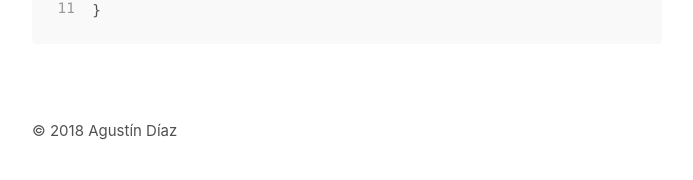
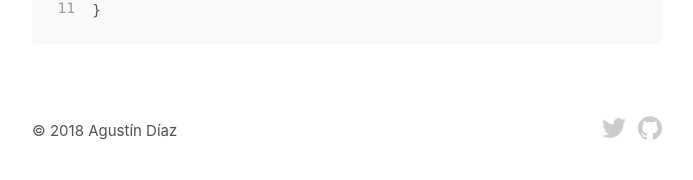
Before and after one commit to HiroAgustin/adiaz.uy-legacy, a Jekyll site: the page built from index.html, in a window 1280 px wide. Shown: the part 1747-1927 px from the top of the page, without its empty margins (293-986 px from the left). Built offline with Jekyll 4.4.1, drawn with Linux system fonts in a browser that asks for light colours; the list of posts is cut into pages by our own code.

Commit message:
Add twitter and github links to the site

```diff
--- /dev/null
+++ b/_includes/icon-github.html
@@ -0,0 +1,3 @@
+<svg class="Icon" role="img" viewBox="0 0 24 24" xmlns="http://www.w3.org/2000/svg">
+  <path d="M12 .297c-6.63 0-12 5.373-12 12 0 5.303 3.438 9.8 8.205 11.385.6.113.82-.258.82-.577 0-.285-.01-1.04-.015-2.04-3.338.724-4.042-1.61-4.042-1.61C4.422 18.07 3.633 17.7 3.633 17.7c-1.087-.744.084-.729.084-.729 1.205.084 1.838 1.236 1.838 1.236 1.07 1.835 2.809 1.305 3.495.998.108-.776.417-1.305.76-1.605-2.665-.3-5.466-1.332-5.466-5.93 0-1.31.465-2.38 1.235-3.22-.135-.303-.54-1.523.105-3.176 0 0 1.005-.322 3.3 1.23.96-.267 1.98-.399 3-.405 1.02.006 2.04.138 3 .405 2.28-1.552 3.285-1.23 3.285-1.23.645 1.653.24 2.873.12 3.176.765.84 1.23 1.91 1.23 3.22 0 4.61-2.805 5.625-5.475 5.92.42.36.81 1.096.81 2.22 0 1.606-.015 2.896-.015 3.286 0 .315.21.69.825.57C20.565 22.092 24 17.592 24 12.297c0-6.627-5.373-12-12-12"/>
+</svg>
--- /dev/null
+++ b/_includes/icon-twitter.html
@@ -0,0 +1,3 @@
+<svg class="Icon" role="img" viewBox="0 0 24 24" xmlns="http://www.w3.org/2000/svg">
+  <path d="M23.954 4.569c-.885.389-1.83.654-2.825.775 1.014-.611 1.794-1.574 2.163-2.723-.951.555-2.005.959-3.127 1.184-.896-.959-2.173-1.559-3.591-1.559-2.717 0-4.92 2.203-4.92 4.917 0 .39.045.765.127 1.124C7.691 8.094 4.066 6.13 1.64 3.161c-.427.722-.666 1.561-.666 2.475 0 1.71.87 3.213 2.188 4.096-.807-.026-1.566-.248-2.228-.616v.061c0 2.385 1.693 4.374 3.946 4.827-.413.111-.849.171-1.296.171-.314 0-.615-.03-.916-.086.631 1.953 2.445 3.377 4.604 3.417-1.68 1.319-3.809 2.105-6.102 2.105-.39 0-.779-.023-1.17-.067 2.189 1.394 4.768 2.209 7.557 2.209 9.054 0 13.999-7.496 13.999-13.986 0-.209 0-.42-.015-.63.961-.689 1.8-1.56 2.46-2.548l-.047-.02z"/>
+</svg>
--- a/_layouts/default.html
+++ b/_layouts/default.html
@@ -14,10 +14,23 @@
         {{ content }}
       </main>
 
-      <footer class="footer">
+      <footer class="Footer">
         <small>
           &copy; <time datetime="{{ site.time | date_to_xmlschema }}">{{ site.time | date: '%Y' }}</time> Agustín Díaz
         </small>
+
+        <ul class="Footer__Nav">
+          <li class="Footer__Nav__Item">
+            <a class="Footer__Nav__Link Footer__Nav__Link--Twitter" title="Agustin’s Twitter" href="https://twitter.com/HiroAgustin/">
+              {% include icon-twitter.html %}
+            </a>
+          </li>
+          <li class="Footer__Nav__Item">
+            <a class="Footer__Nav__Link Footer__Nav__Link--GitHub" title="Agustin’s GitHub" href="https://github.com/HiroAgustin/">
+              {% include icon-github.html %}
+            </a>
+          </li>
+        </ul>
       </footer>
     </div>
 
--- a/_sass/_base.scss
+++ b/_sass/_base.scss
@@ -29,6 +29,10 @@ body {
   background-color: $body-bg;
   -webkit-text-size-adjust: 100%;
       -ms-text-size-adjust: 100%;
+}
+
+svg {
+  fill: currentColor;
 }
 
 // No `:visited` state is required by default (browsers will use `a`)
--- /dev/null
+++ b/_sass/_footer.scss
@@ -0,0 +1,49 @@
+.Footer {
+  align-items: center;
+  display: flex;
+  justify-content: space-between;
+  margin-bottom: 2rem;
+
+  &__Nav {
+    display: flex;
+    list-style: none;
+    margin: 0;
+    padding: 0;
+
+    &__Item {
+      margin: 0 6px;
+
+      &:first-child {
+        margin-left: 0;
+      }
+
+      &:last-child {
+        margin-right: 0;
+      }
+    }
+
+    &__Link {
+      color: $gray-2;
+      transition: color .15s ease-out;
+
+      &--GitHub {
+        &:hover, &:focus {
+          border-color: $GitHub;
+          color: $GitHub;
+        }
+      }
+
+      &--Twitter {
+        &:hover, &:focus {
+          border-color: $Twitter;
+          color: $Twitter;
+        }
+      }
+
+      .Icon {
+        height: 24px;
+        width: 24px;
+      }
+    }
+  }
+}
--- a/_sass/_layout.scss
+++ b/_sass/_layout.scss
@@ -9,7 +9,3 @@
   margin-left:  auto;
   margin-right: auto;
 }
-
-footer {
-  margin-bottom: 2rem;
-}
--- a/_sass/_variables.scss
+++ b/_sass/_variables.scss
@@ -28,3 +28,7 @@ $large-font-size: 18px;
 
 $code-font-family: Menlo, Monaco, "Courier New", monospace;
 $code-color: #bf616a;
+
+// Brands
+$Twitter: #1DA1F2;
+$GitHub: #181717;
--- a/styles.scss
+++ b/styles.scss
@@ -27,3 +27,4 @@
 @import "posts";
 @import "pagination";
 @import "message";
+@import "footer";
```
